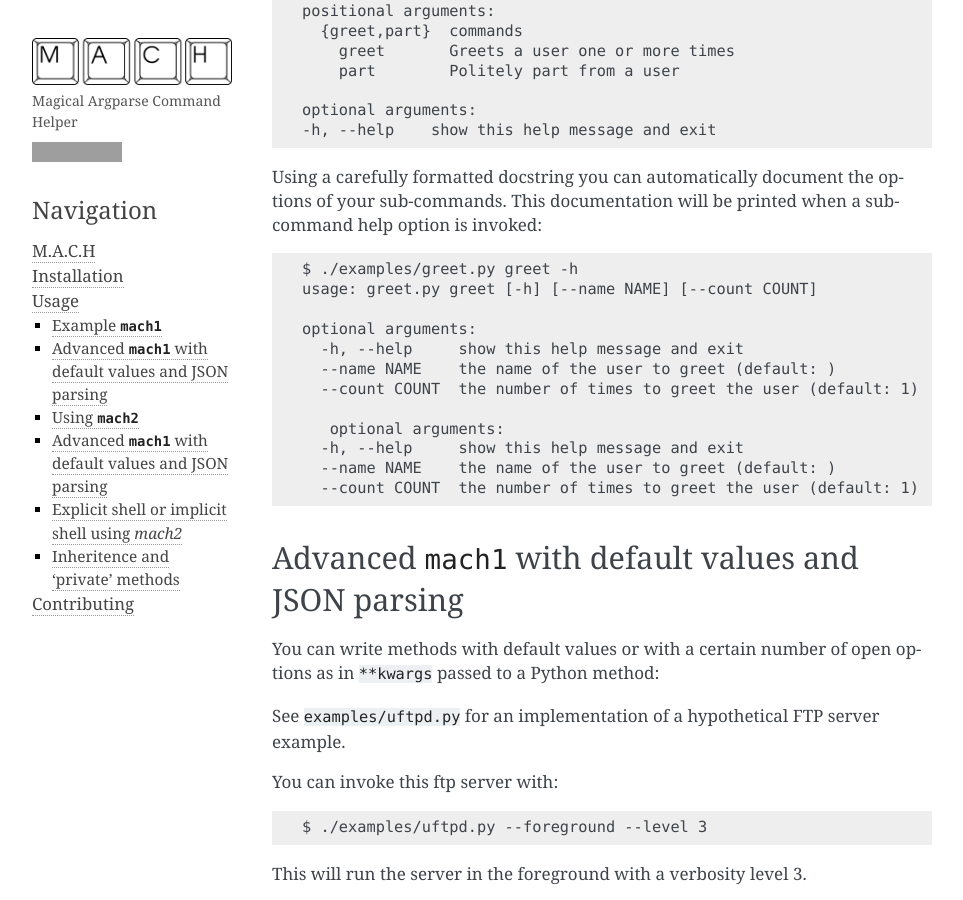
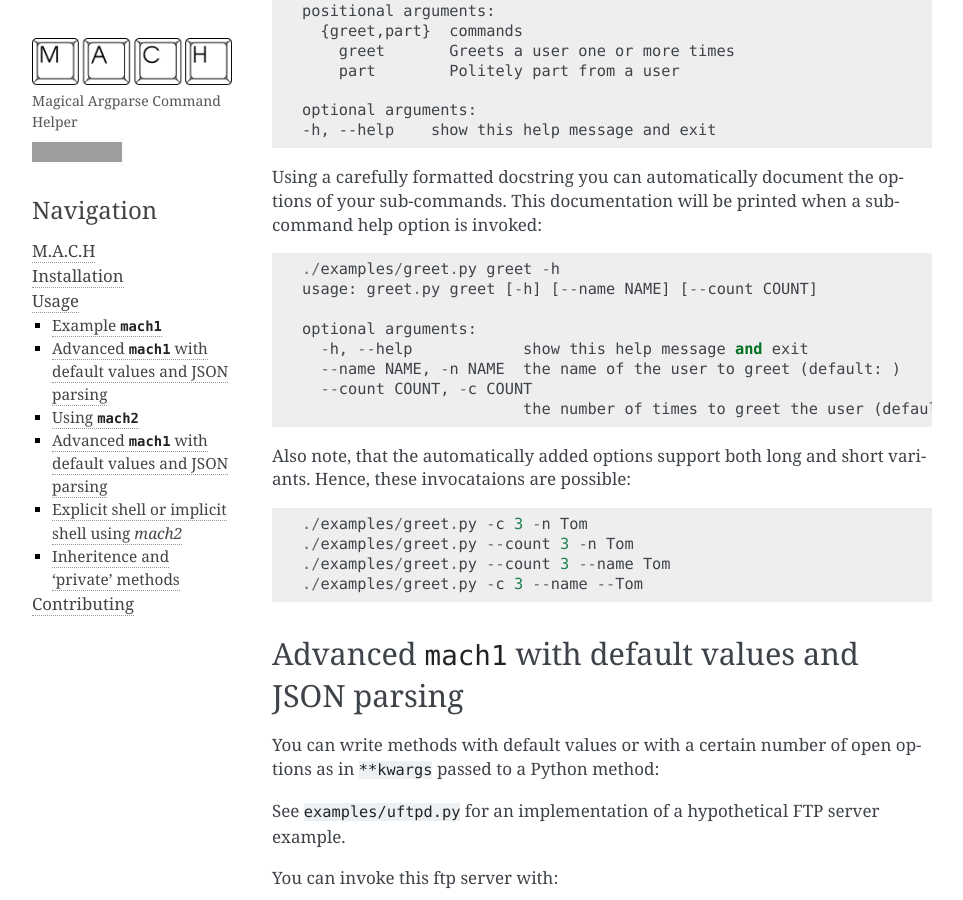
Before and after one commit to oz123/mach, a Sphinx documentation site: the page built from docs/usage.rst, in a window 1280 px wide and 900 px high, scrolled down 1510 px, cut to the strip 0-900 px from the top of the window. Shown: the whole strip, without its empty margins (148-1111 px from the left). Built offline with Sphinx 7.4.7, drawn with Linux system fonts in a browser that asks for light colours; some of the changed text lies outside the part shown; grey boxes are pictures that could not be loaded.

Commit message:
Update documentation regarding short options

```diff
--- a/docs/usage.rst
+++ b/docs/usage.rst
@@ -82,18 +82,22 @@
 the options of your sub-commands. This documentation will be printed
 when a sub-command help option is invoked::
 
-   $ ./examples/greet.py greet -h
+   ./examples/greet.py greet -h
    usage: greet.py greet [-h] [--name NAME] [--count COUNT]
 
    optional arguments:
-     -h, --help     show this help message and exit
-     --name NAME    the name of the user to greet (default: )
-     --count COUNT  the number of times to greet the user (default: 1)
+     -h, --help            show this help message and exit
+     --name NAME, -n NAME  the name of the user to greet (default: )
+     --count COUNT, -c COUNT
+                           the number of times to greet the user (default: 1)
 
-      optional arguments:
-     -h, --help     show this help message and exit
-     --name NAME    the name of the user to greet (default: )
-     --count COUNT  the number of times to greet the user (default: 1)
+Also note, that the automatically added options support both long and short
+variants. Hence, these invocataions are possible::
+
+   ./examples/greet.py -c 3 -n Tom
+   ./examples/greet.py --count 3 -n Tom
+   ./examples/greet.py --count 3 --name Tom
+   ./examples/greet.py -c 3 --name --Tom
 
 Advanced ``mach1`` with default values and JSON parsing
 -------------------------------------------------------
```
Also changed, not shown: other parts of docs/usage.rst (+1 -1 lines).
